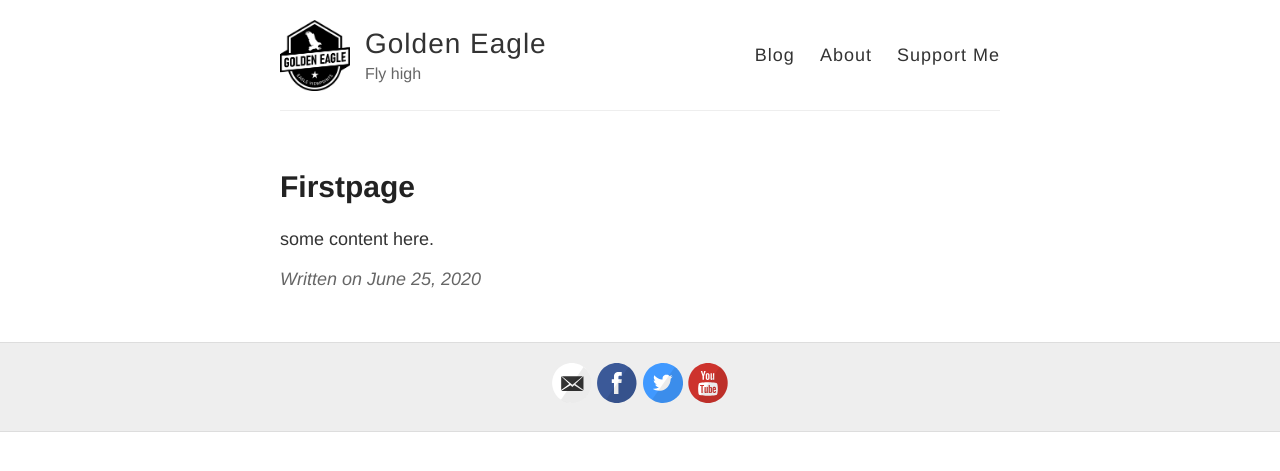
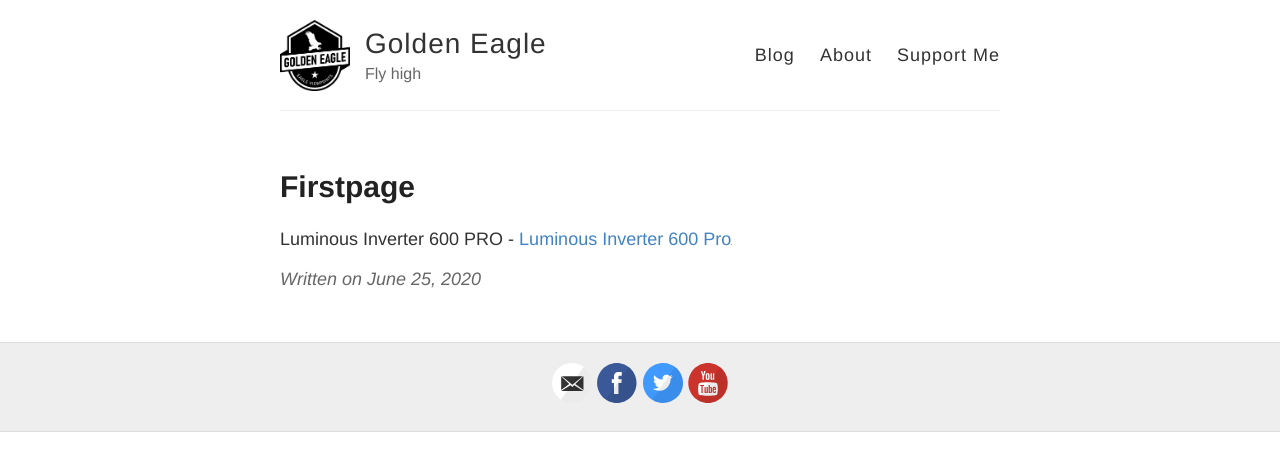
Before and after one commit to golden-eagle-blog/golden-eagle-blog.github.io, a Jekyll site: the page built from _posts/2020-06-25-FirstPage.md, in a window 1280 px wide. Shown: the top 471 px of the page. Built offline with Jekyll 4.4.1, drawn with Linux system fonts in a browser that asks for light colours; our own code applies the rules of GitHub Pages for plain Markdown files; comment, search, counter and statistics services are not loaded; grey boxes are pictures that could not be loaded.

Commit message:
Update 2020-06-25-FirstPage.md

```diff
--- a/_posts/2020-06-25-FirstPage.md
+++ b/_posts/2020-06-25-FirstPage.md
@@ -1,4 +1,6 @@
 ---
 comments: true
 ---
-some content here.
+
+Luminous Inverter 600 PRO -
+<a target="_blank" href="https://www.amazon.in/Luminous-LB600PRO-UPS-LB600PR0/dp/B07S84HLRJ/ref=psdc_1375248031_t3_B00HQCKEY2?&_encoding=UTF8&tag=goldeneagl04e-21&linkCode=ur2&linkId=ec167cf5e49a7995cc4ef5c4aad08306&camp=3638&creative=24630">Luminous Inverter 600 Pro</a><img src="//ir-in.amazon-adsystem.com/e/ir?t=goldeneagl04e-21&l=ur2&o=31" width="1" height="1" border="0" alt="" style="border:none !important; margin:0px !important;" />
```
